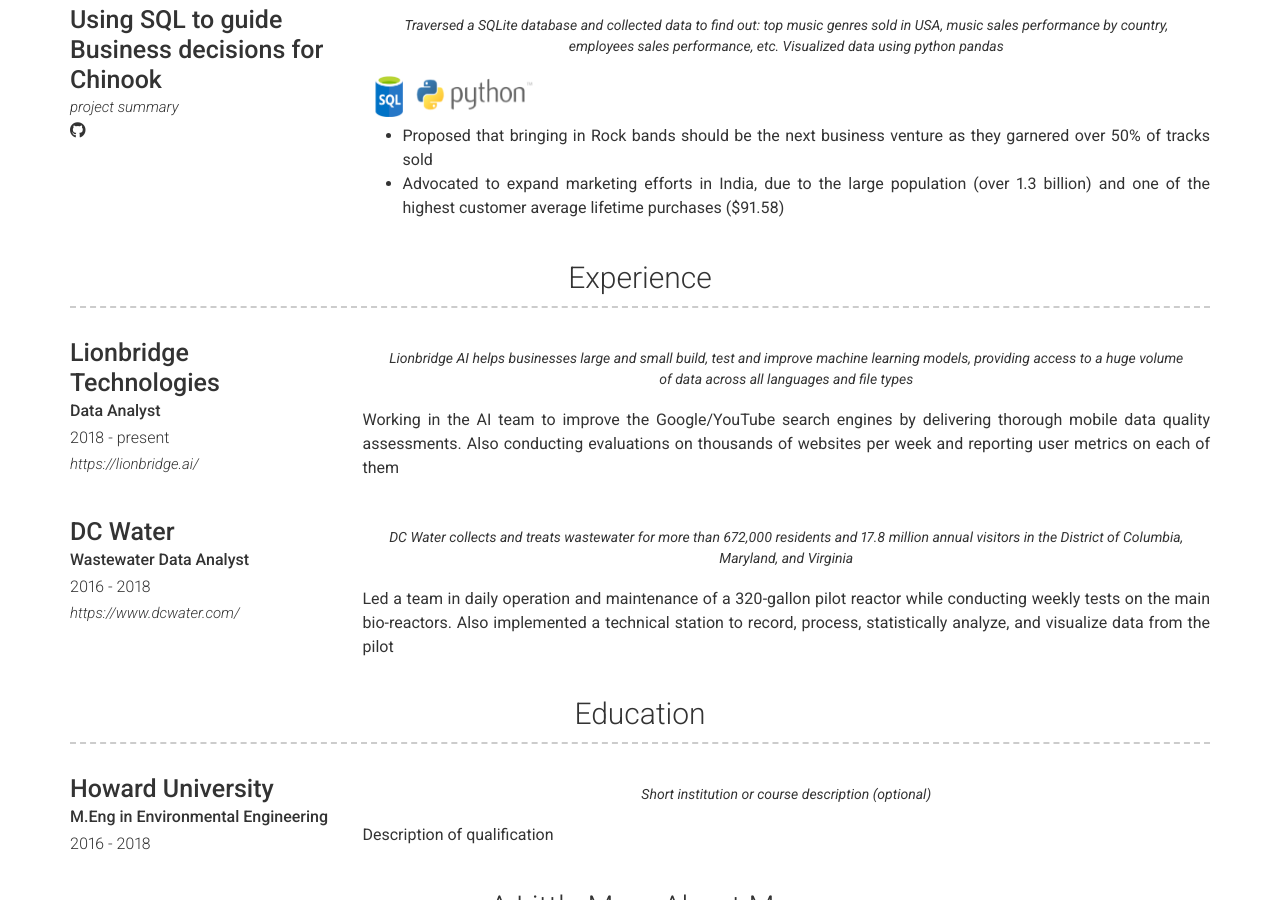
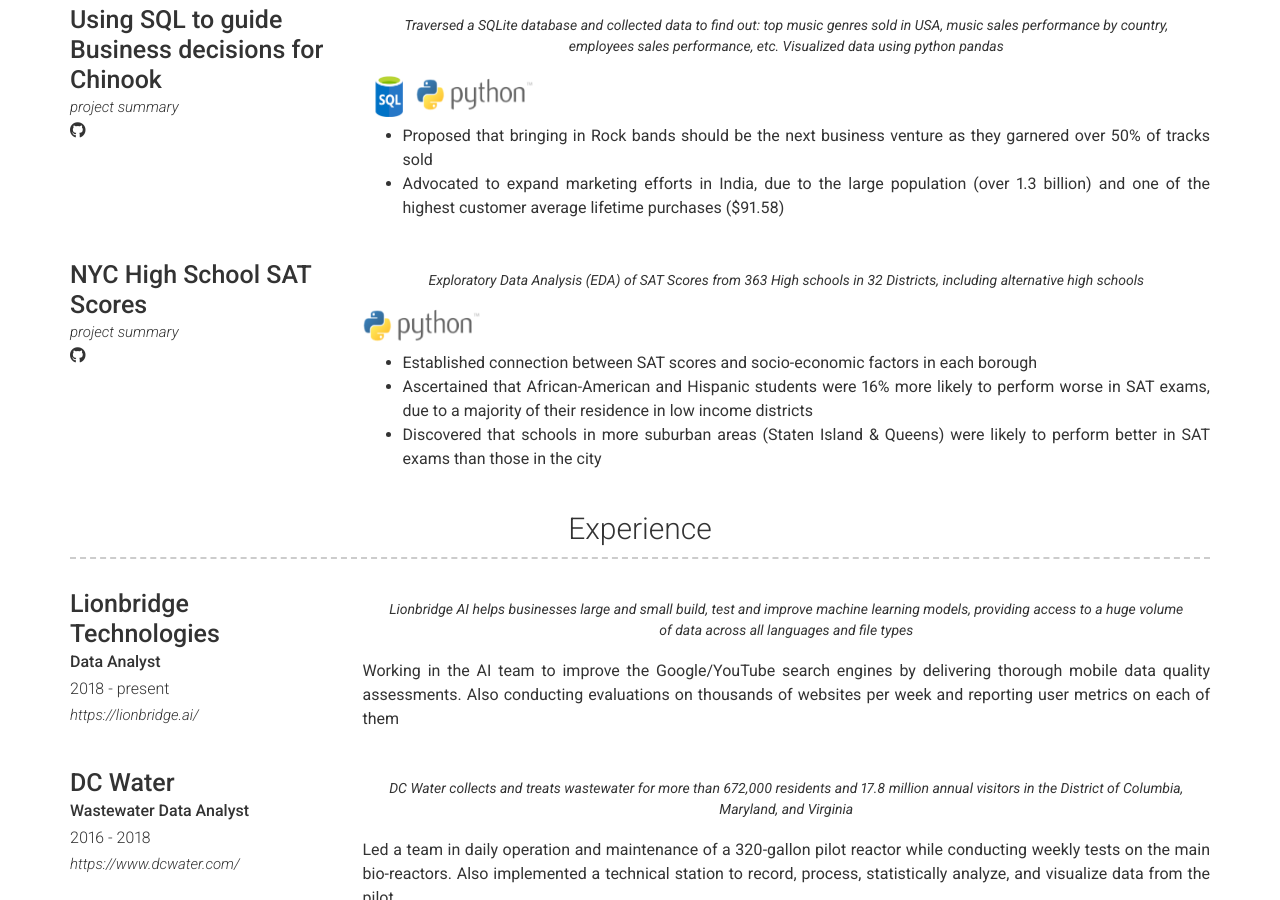
Before and after one commit to OlaOlagunju/cloudgeek.com.ng, a Jekyll site: the page built from index.md, in a window 1280 px wide and 900 px high, scrolled down 1182 px. Built offline with Jekyll 4.4.1, drawn with Linux system fonts in a browser that asks for light colours; nearby versions of some CDN libraries.

Commit message:
Update _config.yml

```diff
--- a/_config.yml
+++ b/_config.yml
@@ -116,6 +116,24 @@
           <img src="/images/sql.png" width="50" height="42" /> <img src="/images/python.png" width="120" height="35" />
           - Proposed that bringing in Rock bands should be the next business venture as they garnered over 50% of tracks sold
           - Advocated to expand marketing efforts in India, due to the large population (over 1.3 billion) and one of the highest customer average lifetime purchases ($91.58)
+      - layout: left
+        title: NYC High School SAT Scores
+        link: github.com/OlaOlagunju/SAT_Scores_Project
+        link_text: project summary
+        additional_links:
+          #- title:  Github page for project (eg. sproogen/modern-resume-theme)
+          #  icon: fab fa-github
+          #  url: Link to project (eg. sproogen.github.io/modern-resume-theme)(optional)
+          - title:  Full Project
+            icon: fab fa-github
+            url: github.com/OlaOlagunju/SAT_Scores_Project/blob/main/Full%20Project%20-%20Analyzing%20NYC%20High%20School%20SAT%20Scores.ipynb
+        quote: >
+          Exploratory Data Analysis (EDA) of SAT Scores from 363 High schools in 32 Districts, including alternative high schools
+        description: | # this will include new lines to allow paragraphs
+          <img src="/images/python.png" width="120" height="35" />
+          - Established connection between SAT scores and socio-economic factors in each borough
+          - Ascertained that African-American and Hispanic students were 16% more likely to perform worse in SAT exams, due to a majority of their residence in low income districts
+          - Discovered that schools in more suburban areas (Staten Island & Queens) were likely to perform better in SAT exams than those in the city
   - title: Experience
     layout: list
     content:
```
